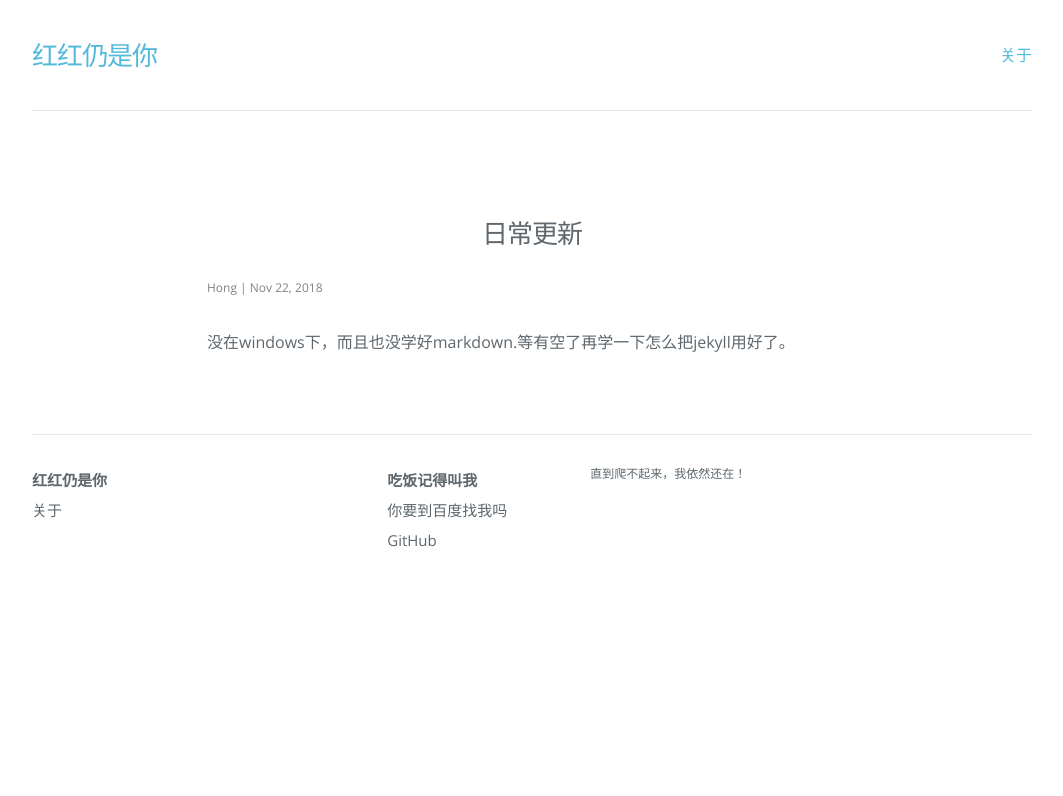
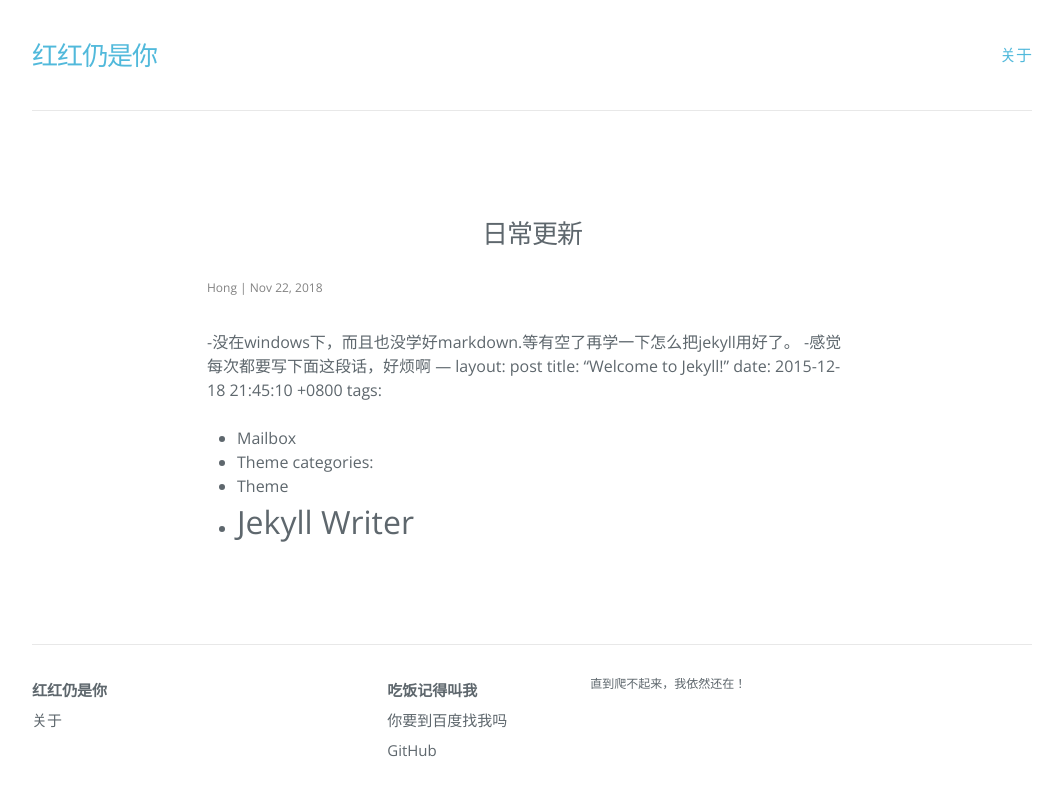
Before and after one commit to justforheart/spider.github.io, a Jekyll site: the page built from _posts/2018-11-22-日常更新.md, in a window 1280 px wide. Shown: the top 796 px of the page, without its empty margins (108-1171 px from the left). Built offline with Jekyll 4.4.1, drawn with Linux system fonts in a browser that asks for light colours; nearby versions of some CDN libraries.

Commit message:
Update 2018-11-22-日常更新.md

```diff
--- a/_posts/2018-11-22-日常更新.md
+++ b/_posts/2018-11-22-日常更新.md
@@ -9,4 +9,16 @@ categories:
   - 随笔
   - 网页编写
 ---
-没在windows下，而且也没学好markdown.等有空了再学一下怎么把jekyll用好了。
+-没在windows下，而且也没学好markdown.等有空了再学一下怎么把jekyll用好了。
+-感觉每次都要写下面这段话，好烦啊
+---
+layout: post
+title:  "Welcome to Jekyll!"
+date:   2015-12-18 21:45:10 +0800
+tags:
+  - Mailbox
+  - Theme
+categories:
+  - Theme
+  - Jekyll Writer
+---
```
